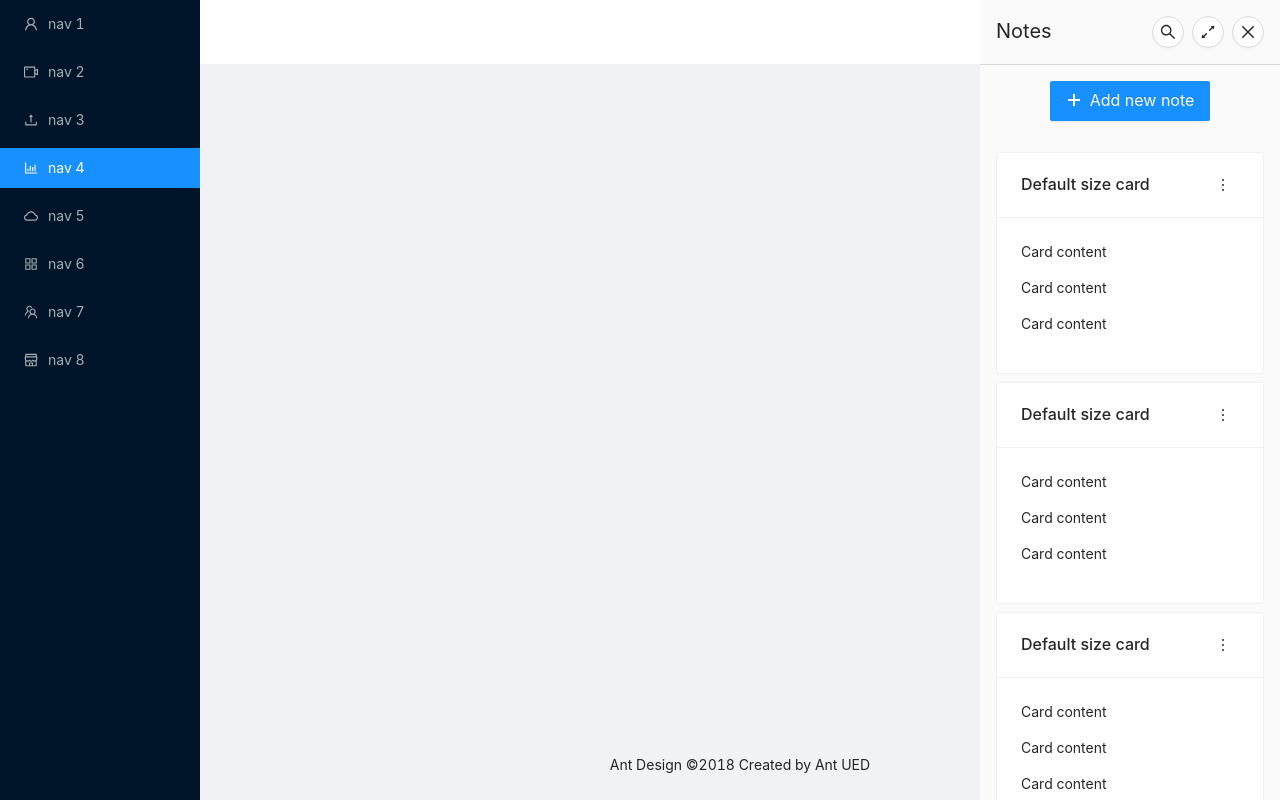
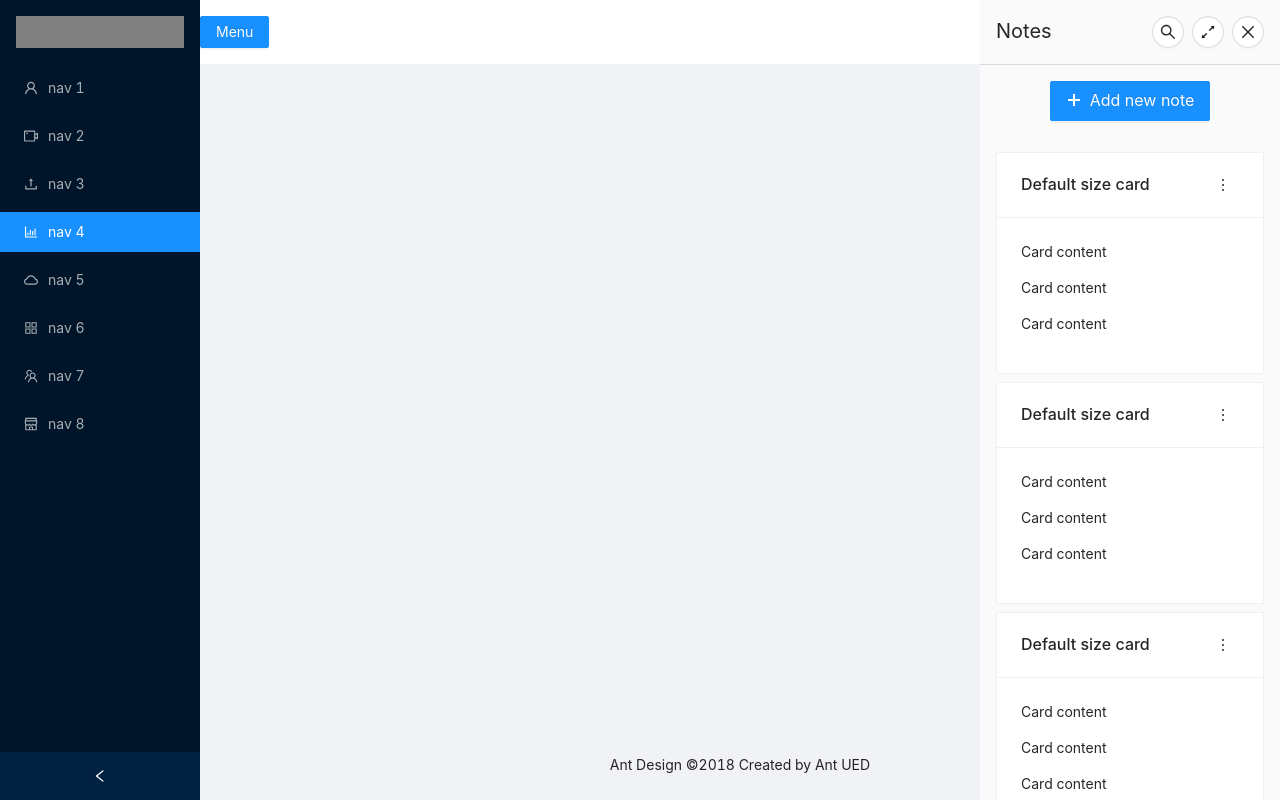
Before and after one commit to giovanniantonaccio/react-notes-app, a Next.js app: page / in a window 1280 px wide. Built offline with nearby package versions, Linux system fonts and the light colour scheme.

Commit message:
Add Note and SideMenu

```diff
--- a/components/Note.jsx
+++ b/components/Note.jsx
@@ -1,15 +1,33 @@
-import { Button, Card, Tooltip } from "antd";
+import { Button, Card, Col, Popover, Tooltip } from "antd";
 import React from "react";
-import { MoreOutlined } from "@ant-design/icons";
+import { MoreOutlined, DeleteOutlined, EditOutlined } from "@ant-design/icons";
+import styles from "../styles/Note.module.css";
 
 export default function Note() {
+  const content = (
+    <Col>
+      <Button type="text" style={{ width: "100%" }} icon={<EditOutlined />}>
+        Edit
+      </Button>
+      <Button
+        type="text"
+        style={{ width: "100%", color: "red" }}
+        icon={<DeleteOutlined />}
+      >
+        Delete
+      </Button>
+    </Col>
+  );
+
   return (
     <Card
       title="Default size card"
       extra={
-        <Tooltip title="Menu">
-          <Button type="text" shape="circle" icon={<MoreOutlined />} />
-        </Tooltip>
+        <Popover placement="bottomRight" content={content}>
+          <Tooltip title="Menu">
+            <Button type="text" shape="circle" icon={<MoreOutlined />} />
+          </Tooltip>
+        </Popover>
       }
       style={{ width: "100%" }}
     >
--- /dev/null
+++ b/components/SideMenu.jsx
@@ -0,0 +1,46 @@
+import React from "react";
+import { Menu } from "antd";
+import {
+  AppstoreOutlined,
+  BarChartOutlined,
+  CloudOutlined,
+  ShopOutlined,
+  TeamOutlined,
+  UserOutlined,
+  UploadOutlined,
+  VideoCameraOutlined,
+} from "@ant-design/icons";
+
+export default function SideMenu() {
+  return (
+    <>
+      <div style={{ height: "32px", margin: "16px", background: "gray" }} />
+      <Menu theme="dark" mode="inline" defaultSelectedKeys={["4"]}>
+        <Menu.Item key="1" icon={<UserOutlined />}>
+          nav 1
+        </Menu.Item>
+        <Menu.Item key="2" icon={<VideoCameraOutlined />}>
+          nav 2
+        </Menu.Item>
+        <Menu.Item key="3" icon={<UploadOutlined />}>
+          nav 3
+        </Menu.Item>
+        <Menu.Item key="4" icon={<BarChartOutlined />}>
+          nav 4
+        </Menu.Item>
+        <Menu.Item key="5" icon={<CloudOutlined />}>
+          nav 5
+        </Menu.Item>
+        <Menu.Item key="6" icon={<AppstoreOutlined />}>
+          nav 6
+        </Menu.Item>
+        <Menu.Item key="7" icon={<TeamOutlined />}>
+          nav 7
+        </Menu.Item>
+        <Menu.Item key="8" icon={<ShopOutlined />}>
+          nav 8
+        </Menu.Item>
+      </Menu>
+    </>
+  );
+}
--- a/pages/index.js
+++ b/pages/index.js
@@ -1,21 +1,15 @@
-import styles from "../styles/Home.module.css";
+import { useState } from "react";
+import { Button, Layout } from "antd";
 
-import { Col, Layout, Menu, Row } from "antd";
-import {
-  AppstoreOutlined,
-  BarChartOutlined,
-  CloudOutlined,
-  ShopOutlined,
-  TeamOutlined,
-  UserOutlined,
-  UploadOutlined,
-  VideoCameraOutlined,
-} from "@ant-design/icons";
 import NotesMenuHeader from "../components/NotesMenuHeader";
 import NotesMenuBody from "../components/NotesMenuBody";
+import SideMenu from "../components/SideMenu";
+import styles from "../styles/Home.module.css";
 const { Header, Content, Footer, Sider } = Layout;
 
 export default function Home() {
+  const [isSideMenuCollapsed, setIsSideMenuCollapsed] = useState(false);
+
   return (
     <Layout hasSider>
       <Sider
@@ -27,40 +21,23 @@ export default function Home() {
           top: 0,
           bottom: 0,
         }}
+        collapsible
+        collapsed={isSideMenuCollapsed}
       >
-        <div className={styles.logo} />
-        <Menu theme="dark" mode="inline" defaultSelectedKeys={["4"]}>
-          <Menu.Item key="1" icon={<UserOutlined />}>
-            nav 1
-          </Menu.Item>
-          <Menu.Item key="2" icon={<VideoCameraOutlined />}>
-            nav 2
-          </Menu.Item>
-          <Menu.Item key="3" icon={<UploadOutlined />}>
-            nav 3
-          </Menu.Item>
-          <Menu.Item key="4" icon={<BarChartOutlined />}>
-            nav 4
-          </Menu.Item>
-          <Menu.Item key="5" icon={<CloudOutlined />}>
-            nav 5
-          </Menu.Item>
-          <Menu.Item key="6" icon={<AppstoreOutlined />}>
-            nav 6
-          </Menu.Item>
-          <Menu.Item key="7" icon={<TeamOutlined />}>
-            nav 7
-          </Menu.Item>
-          <Menu.Item key="8" icon={<ShopOutlined />}>
-            nav 8
-          </Menu.Item>
-        </Menu>
+        <SideMenu />
       </Sider>
       <Layout className={styles["site-layout"]} style={{ marginLeft: 200 }}>
         <Header
           className={styles["site-layout-background"]}
           style={{ padding: 0 }}
-        />
+        >
+          <Button
+            type="primary"
+            onClick={() => setIsSideMenuCollapsed(!isSideMenuCollapsed)}
+          >
+            Menu
+          </Button>
+        </Header>
         <Content style={{ margin: "24px 16px 0", overflow: "initial" }}>
           <div
             className="site-layout-background"
--- a/styles/Home.module.css
+++ b/styles/Home.module.css
@@ -1,8 +1,3 @@
-#components-layout-demo-fixed-sider .logo {
-  height: 32px;
-  margin: 16px;
-  background: rgba(255, 255, 255, 0.2);
-}
 .site-layout .site-layout-background {
   background: #fff;
 }
--- /dev/null
+++ b/styles/Note.module.css
@@ -0,0 +1,3 @@
+.popover {
+  padding: 0;
+}
```
